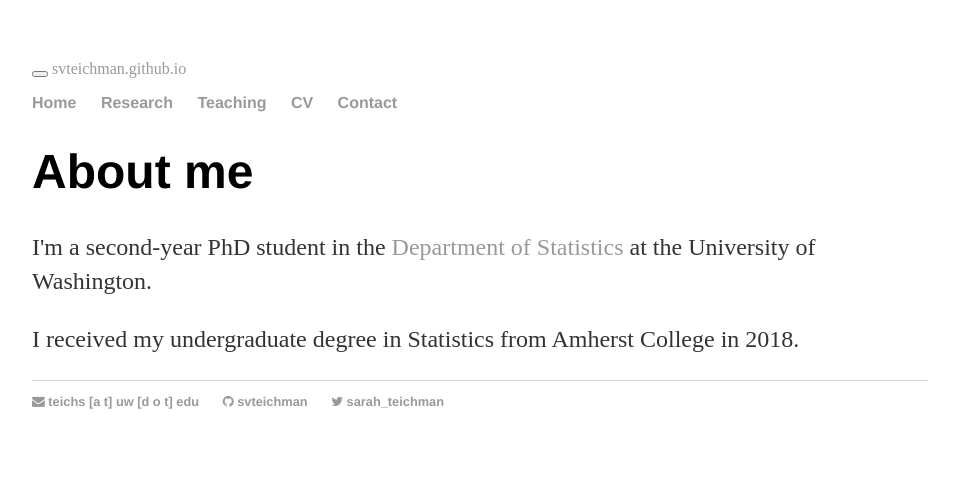
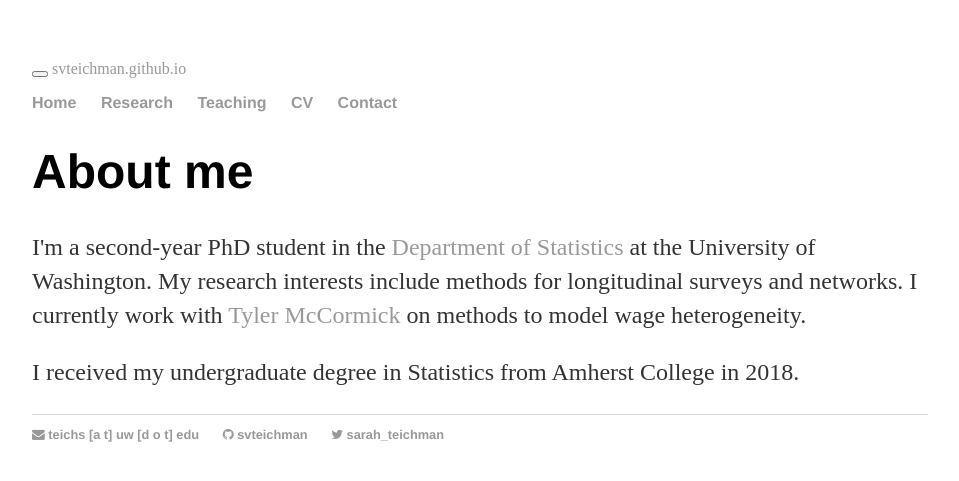
Before and after one commit to svteichman/svteichman.github.io, a Jekyll site: the page built from index.html, in a window 1280 px wide. Shown: the top 481 px of the page, without its empty margins (160-1119 px from the left). Built offline with Jekyll 4.4.1, drawn with Linux system fonts in a browser that asks for light colours.

Commit message:
Update index.html
fixing research description

```diff
--- a/index.html
+++ b/index.html
@@ -5,6 +5,8 @@ title: Sarah Teichman
 <div class="blurb">
 	<h1>About me</h1>
 	<p>I'm a second-year PhD student in the <a href = "http://www.stat.washington.edu/">Department of Statistics</a> at the University of
-		Washington.</p>
+		Washington. My research interests include methods for longitudinal surveys and networks. I currently work with
+		<a href = "https://thmccormick.github.io/">Tyler McCormick</a>
+		on methods to model wage heterogeneity.</p>
 	<p>I received my undergraduate degree in Statistics from Amherst College in 2018.</p>
 </div><!-- /.blurb -->
```
